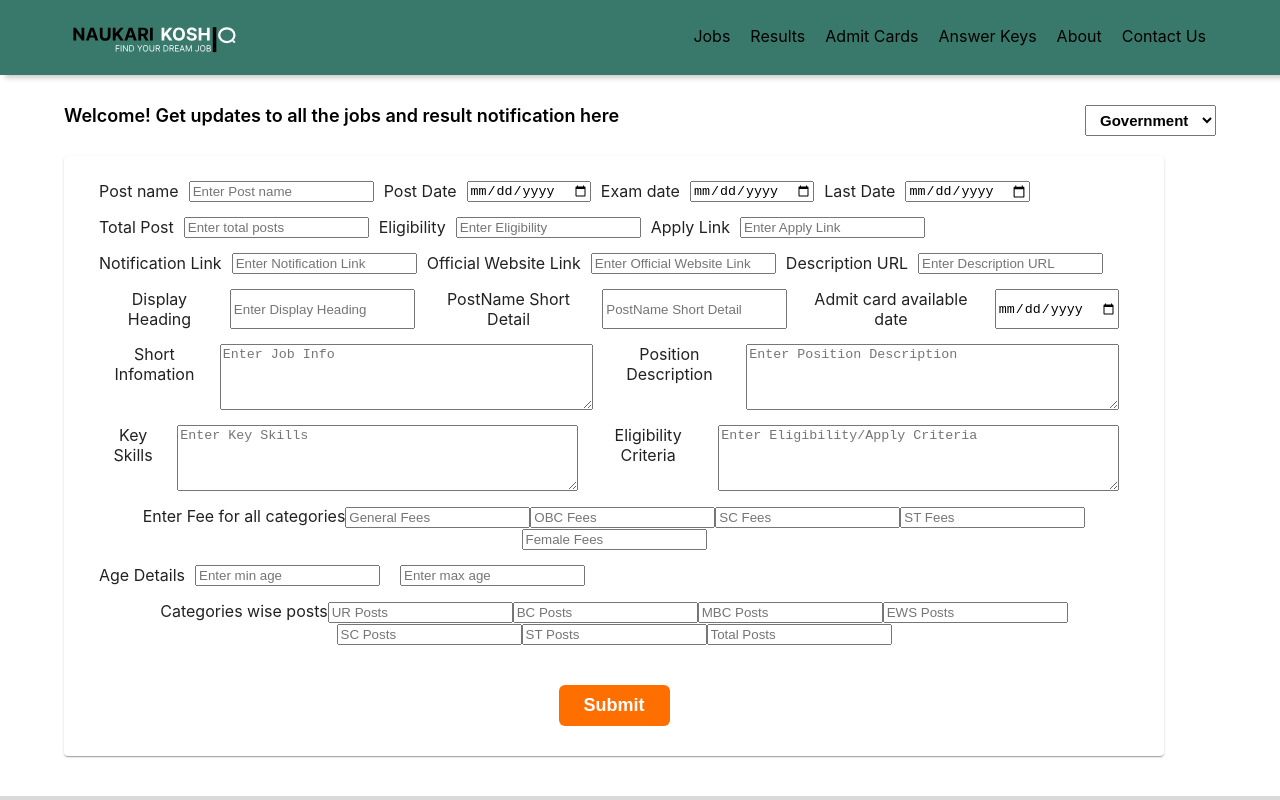
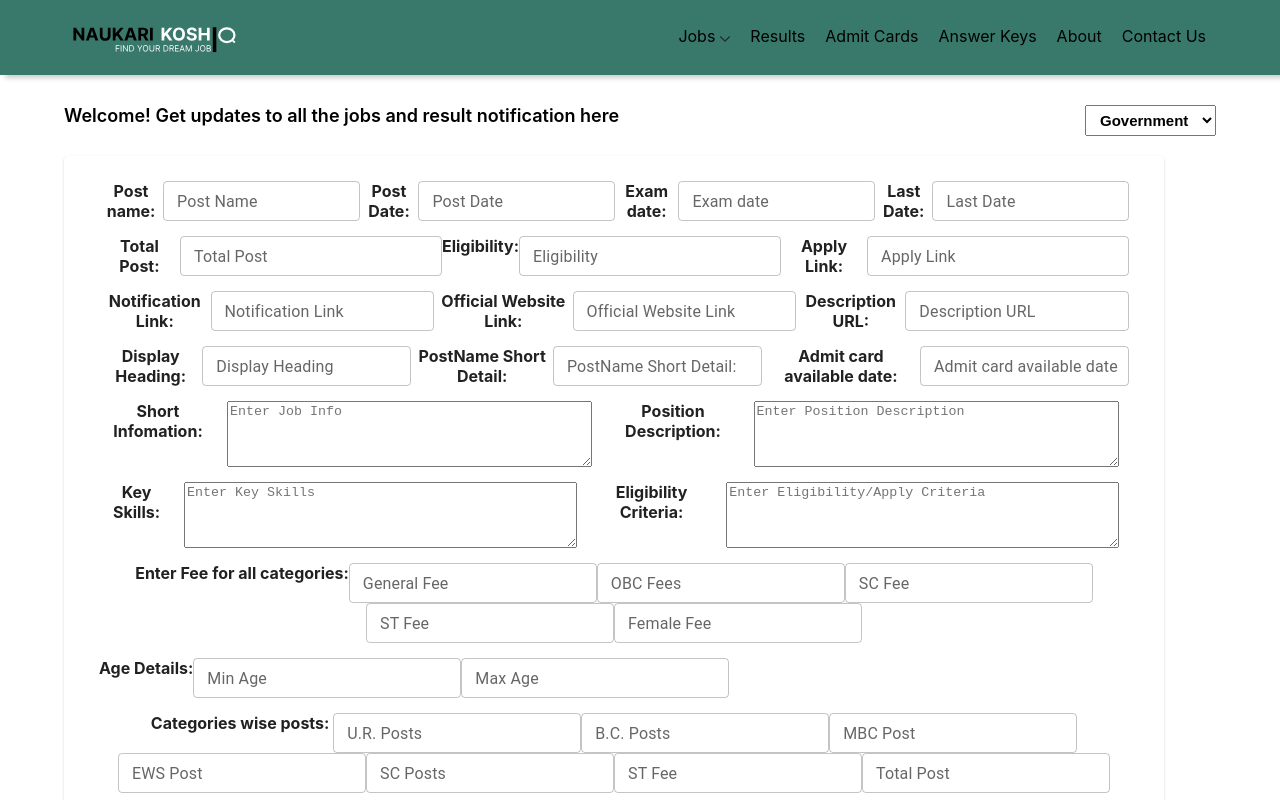
Before and after one commit to ranjeet2003/jobsall-FE, a Next.js app: page /adminForm in a window 1280 px wide. Shown: the top 800 px of the page. Built offline with nearby package versions, Linux system fonts and the light colour scheme; no server answers; a web font is replaced by a local one.

Commit message:
added contact us page

```diff
--- a/components/header.jsx
+++ b/components/header.jsx
@@ -2,31 +2,52 @@ import React from "react";
 import Image from "next/image";
 import { Container } from "@mui/material";
 import { useRouter } from "next/router";
+import Link from "next/link";
 
 const Header = () => {
   const router = useRouter();
   return (
     <div className="HeaderContainer">
+      <svg className="dn">
+        <symbol
+          id="arrSvg"
+          width="10"
+          height="6"
+          viewBox="0 0 10 6"
+          fill="none"
+        >
+          <path
+            fill-rule="evenodd"
+            clipRule="evenodd"
+            d="M5.43411 5.47834L9.82036 1.35472C10.0599 1.11468 10.0599 0.747493 9.82036 0.521509C9.58085 0.295565 9.17667 0.295565 8.93711 0.521509L5 4.23558L1.06289 0.521509C0.80843 0.295565 0.41919 0.295565 0.179634 0.521509C-0.0598781 0.747453 -0.0598781 1.11463 0.179634 1.35472L4.55089 5.47834C4.80534 5.70429 5.19458 5.70429 5.43414 5.47834H5.43411Z"
+            fill="#252525"
+          ></path>
+        </symbol>
+      </svg>
       <Container className="headerFlexBox">
         <div className="title" onClick={() => router.push("/")}>
           {/* Job<span className="titleSpan">Dekho</span> */}
-          <Image src="/images/logo.svg" width="190" height="40"/>
+          <Image src="/images/logo.svg" width="190" height="40" />
         </div>
         <ul className="navItems">
-          <li className="item">
-            Jobs
-            {/* <span>
-              <svg width="9" height="15" viewBox="0 0 13 20" fill="none" xmlns="http://www.w3.org/2000/svg">
-              <line y1="-2" x2="14.0539" y2="-2" transform="matrix(0.707985 -0.706228 0.707985 0.706228 3.05005 19.9998)" stroke="black" strokeWidth="4"/>
-              <line y1="-2" x2="14.0539" y2="-2" transform="matrix(-0.707985 -0.706228 0.707985 -0.706228 12.9497 9.92505)" stroke="black" strokeWidth="4"/>
+          <div className="dropdown">
+            <li className="item">
+              Jobs
+              <svg width="10" height="6" className="ml5">
+                <use href="#arrSvg"></use>
               </svg>
-            </span> */}
-          </li>
-          <li className="item">Results</li>
+              <div className="dropdown-content">
+                <Link href="/post/government">Government Jobs</Link>
+                <Link href="/post/private">Private Jobs</Link>
+                <Link href="/post/internship">Internships</Link>
+              </div>
+            </li>
+          </div>
+          <li className="item"><Link href="/post/results">Results</Link></li>
           <li className="item">Admit Cards</li>
-          <li className="item">Answer Keys</li>
+          <li className="item"><Link href="/post/answerKeys">Answer Keys</Link></li>
           <li className="item">About</li>
-          <li className="item">Contact Us</li>
+          <li className="item"><Link href="/ContactUS">Contact Us</Link></li>
         </ul>
       </Container>
     </div>
--- a/package.json
+++ b/package.json
@@ -11,8 +11,10 @@
   "dependencies": {
     "@emotion/react": "^11.10.4",
     "@emotion/styled": "^11.10.4",
+    "@mui/icons-material": "^5.11.0",
     "@mui/material": "^5.10.8",
     "axios": "^1.1.2",
+    "fa-icons": "^0.2.0",
     "next": "^12.3.1",
     "react": "18.2.0",
     "react-dom": "18.2.0",
--- a/pages/_app.js
+++ b/pages/_app.js
@@ -5,6 +5,7 @@ import "../styles/AdminForm.scss";
 import "../styles/singlePost.scss";
 import "../styles/loader.scss";
 import "../styles/Footer.scss";
+import "../styles/ContactUs.scss";
 import Layout from "../components/layout";
 import Context from "../context/PostContext";
 import Head from "next/head";
--- a/pages/adminForm/index.js
+++ b/pages/adminForm/index.js
@@ -3,6 +3,8 @@ import axios from "axios";
 import Head from "next/head";
 import { useState } from "react";
 import { callPostAPIs } from "../../helper/helper";
+import TextField from "@mui/material/TextField";
+import Button from "@mui/material/Button";
 
 export default function Home() {
   const [input, setInput] = useState({});
@@ -26,7 +28,7 @@ export default function Home() {
       private: "pvt",
       internship: "intern",
       result: "result",
-      answerkey: "answerkey"
+      answerkey: "answerkey",
     };
 
     const response = await fetch(
@@ -85,89 +87,153 @@ export default function Home() {
         <Paper className="form" elevation={1}>
           <form className="postForm" onSubmit={handleSubmit}>
             <div className="flexRow">
-              <label>Post name</label>
-              <input
+              <label>
+                <b>
+                  <b>Post name: </b>
+                </b>
+              </label>
+              <TextField
+                label="Post Name"
+                size="small"
                 onChange={handleChange}
                 placeholder="Enter Post name"
                 name="postName"
               />
 
-              <label>Post Date</label>
-              <input onChange={handleChange} type="date" name="postDate" />
+              <label>
+                <b>Post Date: </b>
+              </label>
+              <TextField
+                label="Post Date"
+                size="small"
+                onChange={handleChange}
+                name="postDate"
+              />
 
-              <label>Exam date</label>
-              <input onChange={handleChange} type="date" name="examDate" />
+              <label>
+                <b>Exam date: </b>
+              </label>
+              <TextField
+                TextField
+                label="Exam date"
+                size="small"
+                onChange={handleChange}
+                name="examDate"
+              />
 
-              <label>Last Date</label>
-              <input onChange={handleChange} type="date" name="lastDate" />
+              <label>
+                <b>Last Date: </b>
+              </label>
+              <TextField
+                label="Last Date"
+                size="small"
+                onChange={handleChange}
+                name="lastDate"
+              />
             </div>
             <div className="flexRow">
-              <label>Total Post</label>
-              <input
+              <label>
+                <b>Total Post: </b>
+              </label>
+              <TextField
+                label="Total Post"
+                size="small"
                 onChange={handleChange}
                 placeholder="Enter total posts"
-                type="number"
                 name="totalPost"
               />
 
-              <label>Eligibility</label>
-              <input
+              <label>
+                <b>Eligibility: </b>
+              </label>
+              <TextField
+                label="Eligibility"
+                size="small"
                 onChange={handleChange}
                 placeholder="Enter Eligibility"
                 name="eligibility"
               />
 
-              <label>Apply Link</label>
-              <input
+              <label>
+                <b>Apply Link: </b>
+              </label>
+              <TextField
+                label="Apply Link"
+                size="small"
                 onChange={handleChange}
                 placeholder="Enter Apply Link"
                 name="applyLink"
               />
             </div>
             <div className="flexRow">
-              <label>Notification Link</label>
-              <input
+              <label>
+                <b>Notification Link: </b>
+              </label>
+              <TextField
+                label="Notification Link"
+                size="small"
                 onChange={handleChange}
                 placeholder="Enter Notification Link"
                 name="notificationLink"
               />
-              <label>Official Website Link</label>
-              <input
+              <label>
+                <b>Official Website Link: </b>
+              </label>
+              <TextField
+                label="Official Website Link"
+                size="small"
                 onChange={handleChange}
                 placeholder="Enter Official Website Link"
                 name="officialWebsiteLink"
               />
 
-              <label>Description URL</label>
-              <input
+              <label>
+                <b>Description URL:</b>
+              </label>
+              <TextField
+                label="Description URL"
+                size="small"
                 onChange={handleChange}
                 placeholder="Enter Description URL"
                 name="descriptionURL"
               />
             </div>
             <div className="flexRow">
-              <label>Display Heading</label>
-              <input
+              <label>
+                <b>Display Heading: </b>
+              </label>
+              <TextField
+                label="Display Heading"
+                size="small"
                 onChange={handleChange}
                 placeholder="Enter Display Heading"
                 name="dispHeading"
               />
-              <label>PostName Short Detail</label>
-              <input
+              <label>
+                <b>PostName Short Detail: </b>
+              </label>
+              <TextField
+                label="PostName Short Detail:"
+                size="small"
                 onChange={handleChange}
                 placeholder="PostName Short Detail"
                 name="postNameShortDtl"
               />
-              <label>Admit card available date</label>
-              <input
+              <label>
+                <b>Admit card available date: </b>
+              </label>
+              <TextField
+                label="Admit card available date"
+                size="small"
                 onChange={handleChange}
                 placeholder="Admit card available date"
                 name="admitCardAvlbl"
-                type="date"
               />
             </div>
             <div className="flexRow">
-              <label>Short Infomation</label>
+              <label>
+                <b>Short Infomation:</b>
+              </label>
 
               <textarea
                 placeholder="Enter Job Info"
@@ -176,7 +242,9 @@ export default function Home() {
                 name="shortInfo"
                 onChange={handleChange}
               />
-              <label>Position Description</label>
+              <label>
+                <b>Position Description: </b>
+              </label>
 
               <textarea
                 placeholder="Enter Position Description"
@@ -187,7 +255,9 @@ export default function Home() {
               />
             </div>
             <div className="flexRow">
-              <label>Key Skills</label>
+              <label>
+                <b>Key Skills:</b>
+              </label>
 
               <textarea
                 placeholder="Enter Key Skills"
@@ -196,7 +266,9 @@ export default function Home() {
                 name="skills"
                 onChange={handleChange}
               />
-              <label>Eligibility Criteria</label>
+              <label>
+                <b>Eligibility Criteria:</b>
+              </label>
 
               <textarea
                 placeholder="Enter Eligibility/Apply Criteria"
@@ -209,79 +281,113 @@ export default function Home() {
             {formState === "government" && (
               <>
                 <div className="">
-                  <label>Enter Fee for all categories</label>
-                  <input
+                  <label>
+                    <b>Enter Fee for all categories:</b>
+                  </label>
+                  <TextField
+                    label="General Fee"
+                    size="small"
                     onChange={handleChange}
                     placeholder="General Fees"
                     name="generalFee"
                   />
-                  <input
+                  <TextField
+                    label="OBC Fees"
+                    size="small"
                     onChange={handleChange}
                     placeholder="OBC Fees"
                     name="obcFee"
                   />
-                  <input
+                  <TextField
+                    label="SC Fee"
+                    size="small"
                     onChange={handleChange}
                     placeholder="SC Fees"
                     name="scFee"
                   />
-                  <input
+                  <TextField
+                    label="ST Fee"
+                    size="small"
                     onChange={handleChange}
                     placeholder="ST Fees"
                     name="stFee"
                   />
-                  <input
+                  <TextField
+                    label="Female Fee"
+                    size="small"
                     onChange={handleChange}
                     placeholder="Female Fees"
                     name="femaleFee"
                   />
                 </div>
                 <div className="flexRow">
-                  <label>Age Details</label>
-                  <input
+                  <label>
+                    <b>Age Details: </b>
+                  </label>
+                  <TextField
+                    label="Min Age"
+                    size="small"
                     onChange={handleChange}
                     placeholder="Enter min age"
                     name="minAge"
                   />
-                  <input
+                  <TextField
+                    label="Max Age"
+                    size="small"
                     onChange={handleChange}
                     placeholder="Enter max age"
                     name="maxAge"
                   />
                 </div>
                 <div className="">
-                  <label>Categories wise posts</label>
-                  <input
+                  <label>
+                    <b>Categories wise posts: </b>
+                  </label>
+                  <TextField
+                    label="U.R. Posts"
+                    size="small"
                     onChange={handleChange}
                     placeholder="UR Posts"
                     name="URPosts"
                   />
-                  <input
+                  <TextField
+                    label="B.C. Posts"
+                    size="small"
                     onChange={handleChange}
                     placeholder="BC Posts"
                     name="BCPosts"
                   />
-                  <input
+                  <TextField
+                    label="MBC Post"
+                    size="small"
                     onChange={handleChange}
                     placeholder="MBC Posts"
                     name="MBCPosts"
                   />
-                  <input
+                  <TextField
+                    label="EWS Post"
+                    size="small"
                     onChange={handleChange}
                     placeholder="EWS Posts"
                     name="EWSPosts"
                   />
-                  <input
+                  <TextField
+                    label="SC Posts"
+                    size="small"
                     onChange={handleChange}
                     placeholder="SC Posts"
                     name="SCPosts"
                   />
-                  <input
+                  <TextField
+                    label="ST Fee"
+                    size="small"
                     onChange={handleChange}
                     placeholder="ST Posts"
                     name="STPosts"
                   />
-                  <input
+                  <TextField
+                    label="Total Post"
+                    size="small"
                     onChange={handleChange}
                     placeholder="Total Posts"
                     name="totalPosts"
@@ -289,22 +395,34 @@ export default function Home() {
                 </div>
               </>
             )}
-            {formState !== "government" && formState!="result" && (
+            {formState !== "government" && formState != "result" && (
               <div className="flexRow">
-                <label>CTC</label>
-                <input
+                <label>
+                  <b>CTC: </b>
+                </label>
+                <TextField
+                  label="CTC"
+                  size="small"
                   onChange={handleChange}
                   placeholder="Enter CTC"
                   name="ctc"
                 />
-                <label>Hourly Pay</label>
-                <input
+                <label>
+                  <b>Hourly Pay: </b>
+                </label>
+                <TextField
+                  label="Hourly Pay"
+                  size="small"
                   onChange={handleChange}
                   placeholder="Enter Hourly Pay"
                   name="hourlyPay"
                 />
-                <label>Location</label>
-                <input
+                <label>
+                  <b>Location: </b>
+                </label>
+                <TextField
+                  label="Location"
+                  size="small"
                   onChange={handleChange}
                   placeholder="Enter Locations"
                   name="location"
@@ -313,7 +431,7 @@ export default function Home() {
             )}
             <br />
             <div className="alignBtnCenter">
-              <input className="btnOrange" type="submit" placeholder="submit" />
+              <input className="btn-submit" type="submit" placeholder="submit" />
             </div>
           </form>
         </Paper>
--- a/styles/AdminForm.scss
+++ b/styles/AdminForm.scss
@@ -28,7 +28,7 @@
         font-size: 18px;
         font-weight: 600;
         border: none;
-        border-radius: 6px;
+        border-radius: 4px;
         margin: 20px 0px;
         &:hover {
           cursor: pointer;
--- a/styles/globals.css
+++ b/styles/globals.css
@@ -14,7 +14,7 @@ a {
 
 a:hover {
   text-decoration: underline;
-  color: #39796b;
+  /* color: #39796b; */
   font-weight: 700;
 }
 
@@ -39,6 +39,61 @@ a:hover {
   color: white;
   cursor: pointer;
 }
+.dn {
+  display: none;
+}
+.ml5{
+  margin-left: 5px;
+}
+/* svg:hover {
+  fill: white;
+} */
+svg:hover {
+  -ms-transform: rotate(180deg); /* IE 9 */
+  -webkit-transform: rotate(180deg); /* Chrome, Safari, Opera */
+  transform: rotate(180deg);
+  transition: transform 0.2s ease-in-out;
+}
+.dropdown {
+  float: left;
+  overflow: hidden;
+}
+.dropdown {
+  font-size: 16px;
+  border: none;
+  outline: none;
+  background-color: inherit;
+  font-family: inherit; /* Important for vertical align on mobile phones */
+  margin: 0; /* Important for vertical align on mobile phones */
+}
+.dropdown-content {
+  display: none;
+  position: absolute;
+  background-color: #f9f9f9;
+  min-width: 160px;
+  box-shadow: 0px 8px 16px 0px rgba(0,0,0,0.2);
+  z-index: 1;
+}
+.dropdown-content a:hover {
+  background-color: #ddd;
+}
+.dropdown:hover .dropdown-content {
+  display: block;
+}
+.dropdown-content a {
+  float: none;
+  color: black;
+  padding: 12px 16px;
+  text-decoration: none;
+  display: block;
+  text-align: left;
+}
 /* .fut .tgIcon:hover{
   background: url(../public/images/fut-w.svg);
 } */
+.aic {
+  align-items: center;
+}
+.tac{
+  text-align: center;
+}
```
Also changed, not shown: components/footer.jsx (+30 -29 lines), pages/ContactUS.jsx (added, +44 -0 lines), styles/ContactUs.scss (added, +141 -0 lines), 2 other files (tests, documents, lock files or other folders).
